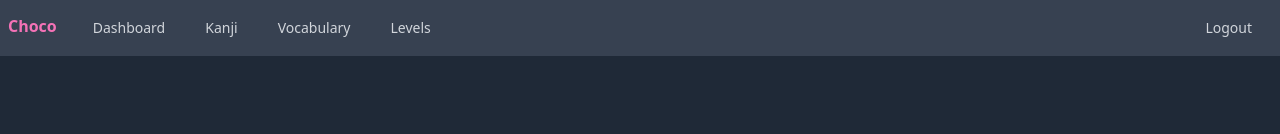
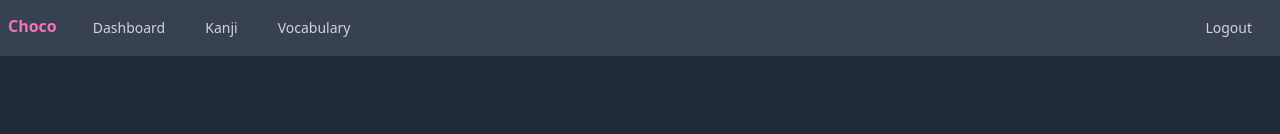
Before and after one commit to dokdek/choco-site, a Next.js app: page / in a window 1280 px wide. Shown: the top 134 px of the page. Built offline with nearby package versions, Linux system fonts and the light colour scheme.

Commit message:
Removed levels link

```diff
--- a/components/navbar.js
+++ b/components/navbar.js
@@ -62,7 +62,9 @@ export default function Navbar() {
                 <Navlink isActive={false} name={"Dashboard"} link={"/"} />
                 <Navlink isActive={false} name={"Kanji"} link={"/kanji"} />
                 <Navlink isActive={false} name={"Vocabulary"} link={"/vocabulary"} />
-                <Navlink isActive={false} name={"Levels"} link={"/"} />
+                {
+                //<Navlink isActive={false} name={"Levels"} link={"/"} />
+              }
               </div>
             </div>
             <div class="absolute right-0 flex items-center pr-2">
@@ -82,7 +84,9 @@ export default function Navbar() {
           <MobileNavlink isActive={false} name={"Dashboard"} link={"/"} />
           <MobileNavlink isActive={false} name={"Kanji"} link={"/kanji"} />
           <MobileNavlink isActive={false} name={"Vocabulary"} link={"/vocabulary"} />
-          <MobileNavlink isActive={false} name={"Levels"} link={"/"} />
+          {
+            //<MobileNavlink isActive={false} name={"Levels"} link={"/"} />
+          }
         </div>
       </div>
     </nav>
```
